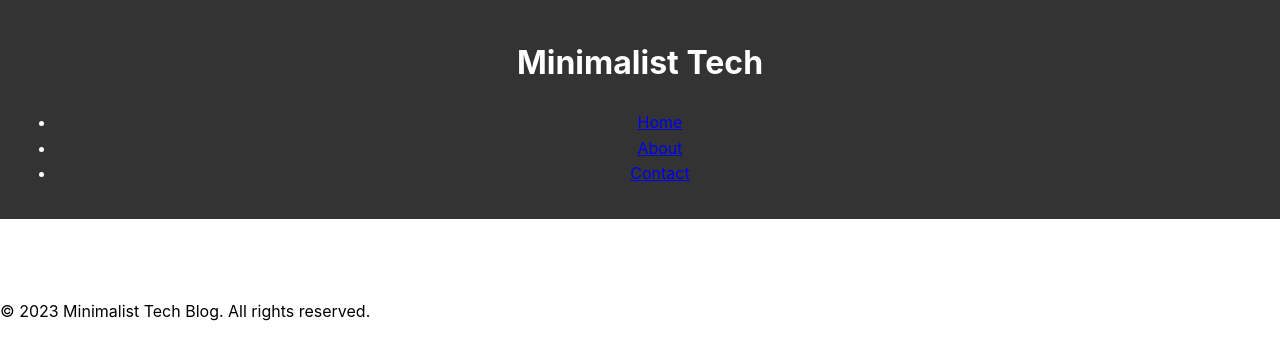
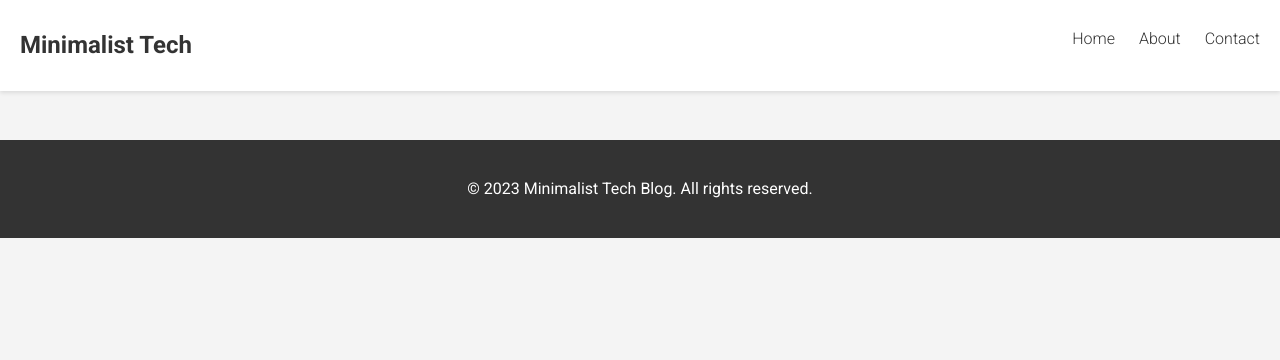
Before and after one commit to Vick606/blog-project, a plain HTML site: page frontend-public/index.html in a window 1280 px wide. Drawn offline with nearby package versions, Linux system fonts and the light colour scheme; no server answers.

Commit message:
Update to enhance the styling for the frontend

```diff
--- a/frontend-public/styles.css
+++ b/frontend-public/styles.css
@@ -1,30 +1,95 @@
 body {
-    font-family: "Inter", sans-serif;
+    font-family: 'Roboto', sans-serif;
     line-height: 1.6;
     margin: 0;
     padding: 0;
+    background-color: #f4f4f4;
+    color: #333;
 }
 
 header {
-    background-color: #333;
-    color: #fff;
-    text-align: center;
-    padding: 1rem;
+    background-color: #fff;
+    box-shadow: 0 2px 4px rgba(0,0,0,0.1);
+    position: fixed;
+    width: 100%;
+    top: 0;
+    z-index: 1000;
+}
+
+.logo {
+    float: left;
+    padding: 10px 20px;
+    font-size: 1.5em;
+    color: #333;
+}
+
+nav {
+    float: right;
+    padding: 10px 20px;
+}
+
+nav ul {
+    list-style-type: none;
+}
+
+nav ul li {
+    display: inline;
+    margin-left: 20px;
+}
+
+.nav-link {
+    text-decoration: none;
+    color: #333;
+    font-weight: 300;
+    transition: color 0.3s ease;
+}
+
+.nav-link:hover {
+    color: #007bff;
 }
 
 main {
-    padding: 2rem;
     max-width: 800px;
-    margin: 0 auto;
+    margin: 80px auto 20px;
+    padding: 20px;
 }
 
 .post {
-    background-color: #f4f4f4;
-    border: 1px solid #ddd;
-    padding: 1rem;
-    margin-bottom: 1rem;
+    background-color: #fff;
+    border-radius: 5px;
+    box-shadow: 0 2px 4px rgba(0,0,0,0.1);
+    margin-bottom: 20px;
+    padding: 20px;
+    transition: transform 0.3s ease;
+}
+
+.post:hover {
+    transform: translateY(-5px);
 }
 
 .post h2 {
     margin-top: 0;
+    color: #007bff;
 }
+
+.post-meta {
+    font-size: 0.9em;
+    color: #666;
+    margin-bottom: 10px;
+}
+
+footer {
+    text-align: center;
+    padding: 20px;
+    background-color: #333;
+    color: #fff;
+}
+
+@keyframes fadeIn {
+    from { opacity: 0; }
+    to { opacity: 1; }
+}
+
+.fade-in {
+    animation: fadeIn 1s ease-in;
+}
```
